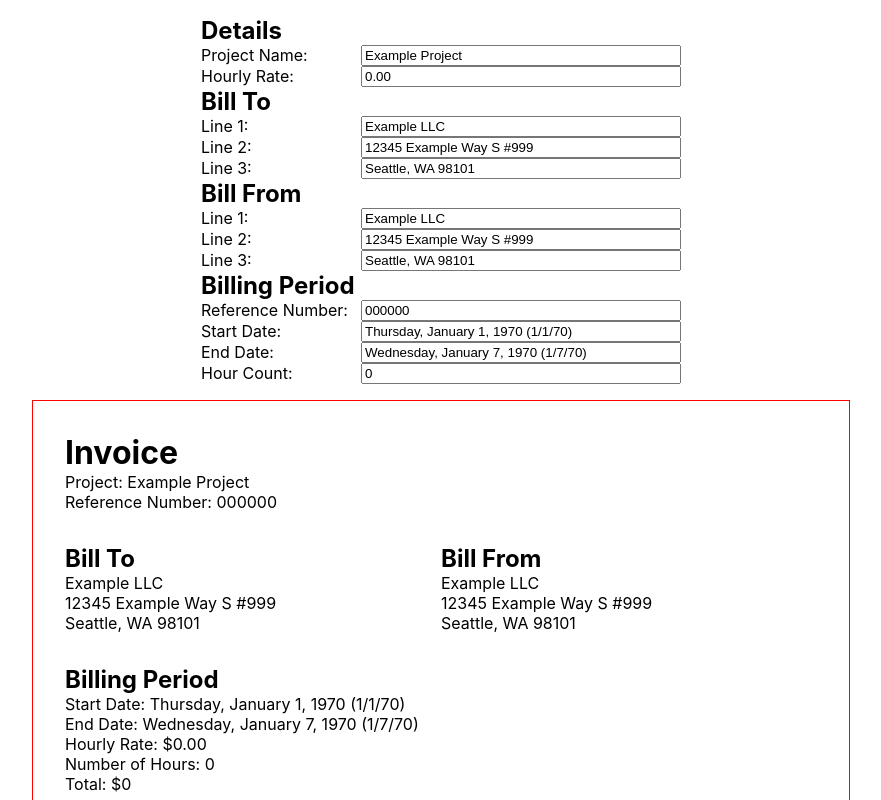
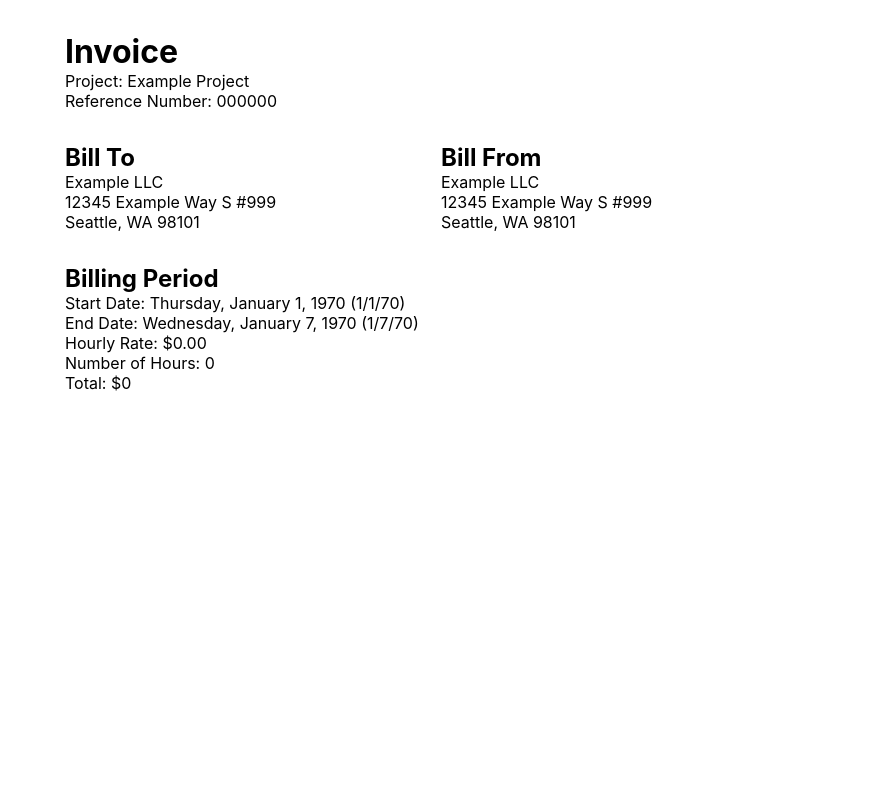
Before and after one commit to arctair/invoicer, a React (Create React App) app in the folder webapp/: page /render in a window 1280 px wide. Shown: the top 800 px of the page, without its empty margins (199-1080 px from the left). Built offline with nearby package versions, Linux system fonts and the light colour scheme.

Commit message:
add path for isolated invoice render without border

```diff
--- a/webapp/package.json
+++ b/webapp/package.json
@@ -10,8 +10,10 @@
     "@types/node": "^16.18.6",
     "@types/react": "^18.0.26",
     "@types/react-dom": "^18.0.9",
+    "@types/react-router-dom": "^5.3.3",
     "react": "^18.2.0",
     "react-dom": "^18.2.0",
+    "react-router-dom": "^6.4.5",
     "react-scripts": "5.0.1",
     "typescript": "^4.9.3",
     "web-vitals": "^2.1.4"
--- a/webapp/src/App.tsx
+++ b/webapp/src/App.tsx
@@ -1,12 +1,27 @@
+import { Route, Routes } from 'react-router'
+import { BrowserRouter } from 'react-router-dom'
 import Form from './Form'
 import { InvoiceProvider } from './Invoice'
-import InvoicePreview from './InvoicePreview'
+import InvoiceRender from './InvoiceRender'
 
 export default function App() {
   return (
-    <InvoiceProvider>
-      <Form />
-      <InvoicePreview />
-    </InvoiceProvider>
+    <BrowserRouter>
+      <InvoiceProvider>
+        <Routes>
+          <Route path="/render" element={<InvoiceRender />} />
+          <Route path="*" element={<FormAndPreview />} />
+        </Routes>
+      </InvoiceProvider>
+    </BrowserRouter>
   )
 }
+
+function FormAndPreview() {
+  return (
+    <>
+      <Form />
+      <InvoiceRender border />
+    </>
+  )
+}
--- a/webapp/src/Form.tsx
+++ b/webapp/src/Form.tsx
@@ -1,3 +1,4 @@
+import { Link } from 'react-router-dom'
 import { useInvoice, useInvoiceMethods } from './Invoice'
 
 export default function Form() {
@@ -96,6 +97,9 @@ export default function Form() {
           onChange={(e) => methods.setHourCount(e.target.value)}
         />
       </>
+      <Link style={{ gridColumn: '2' }} to="/render">
+        go to render
+      </Link>
     </div>
   )
 }
--- a/webapp/src/InvoicePreview.tsx
+++ b/webapp/src/InvoiceRender.tsx
@@ -1,10 +1,15 @@
 import React from 'react'
 import { useInvoice } from './Invoice'
 
-export default function InvoicePreview() {
+interface InvoiceRenderProps {
+  border?: boolean
+}
+export default function InvoiceRender({
+  border = false,
+}: InvoiceRenderProps) {
   const invoice = useInvoice()
   return (
-    <Letter>
+    <Letter border={border}>
       <LetterContent>
         <Section>
           <h1>Invoice</h1>
@@ -40,13 +45,16 @@ export default function InvoicePreview() {
   )
 }
 
-function Letter(props: React.PropsWithChildren) {
+interface LetterProps extends React.PropsWithChildren {
+  border: boolean
+}
+function Letter({ border, ...props }: LetterProps) {
   return (
     <div
       style={{
         width: '8.5in',
         height: '11in',
-        border: '1px solid red',
+        border: border ? '1px solid red' : 'inherit',
         margin: 'auto',
       }}
       {...props}
```
Also changed, not shown: 1 other file (tests, documents, lock files or other folders).
